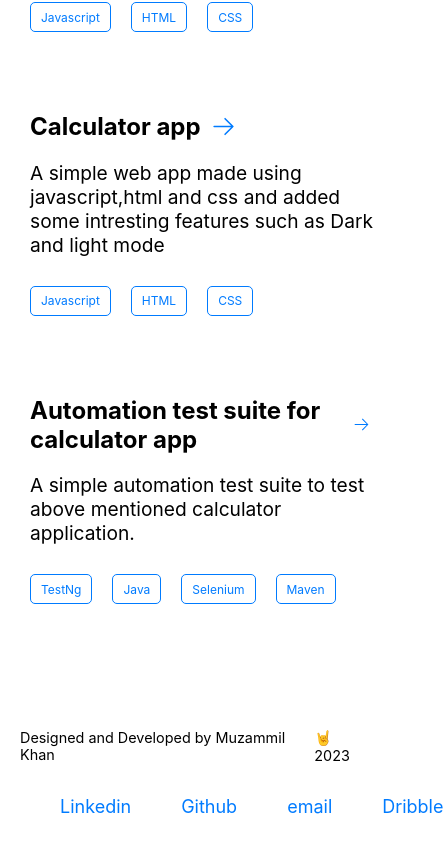
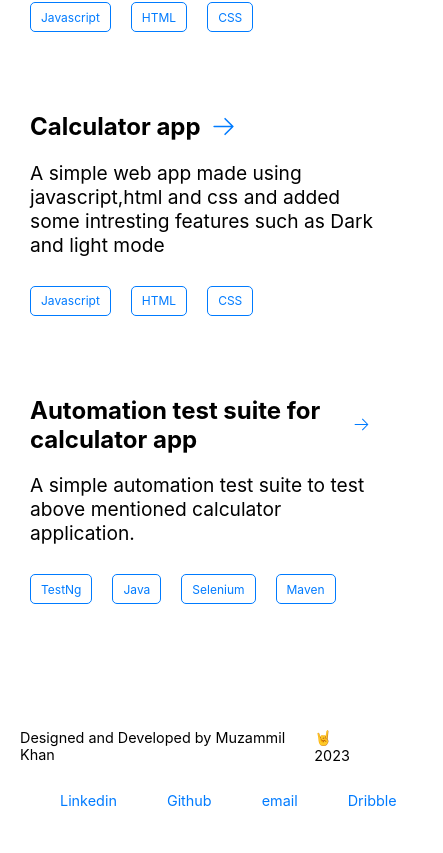
Before and after one commit to muzammil2208/portfoliov2, a React (Create React App) app: page / in a window 390 px wide. Shown: the part 2611-3464 px from the top of the page, 443 px wide, since content can reach past the window. Built offline with nearby package versions, Linux system fonts and the light colour scheme.

Commit message:
corrected footer

```diff
--- a/src/index.css
+++ b/src/index.css
@@ -595,20 +595,19 @@
       align-items: center;
       font-size:0.9rem;
       font-weight: 400;
-      width:100%;
-
+      width:auto;
       justify-content: center;
 
     }
     .footer-links
     {
       display:flex;
-      width:90%;
-      align-items: center;
-      justify-content: space-around;
+      flex-direction: row;
+      width:auto;
+      justify-content: space-between;
       list-style-type: none;
       color:var(--highlight);
-      font-size:18px;
+      font-size:0.9rem;
     }
 
     .footer-links>li:hover{
```
